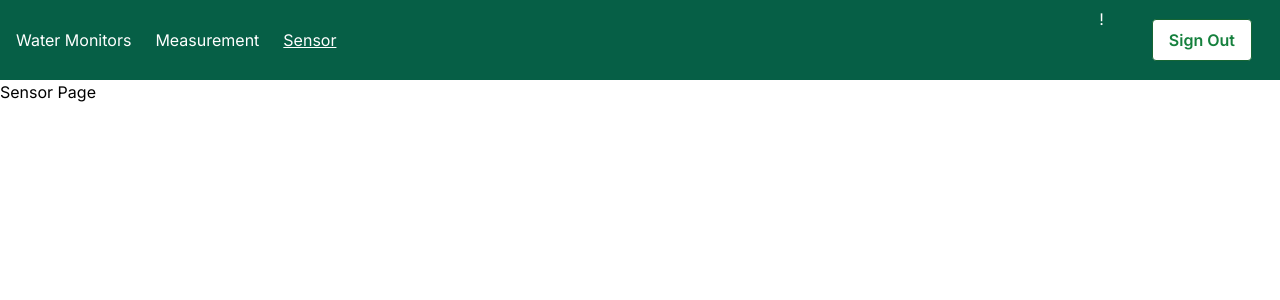
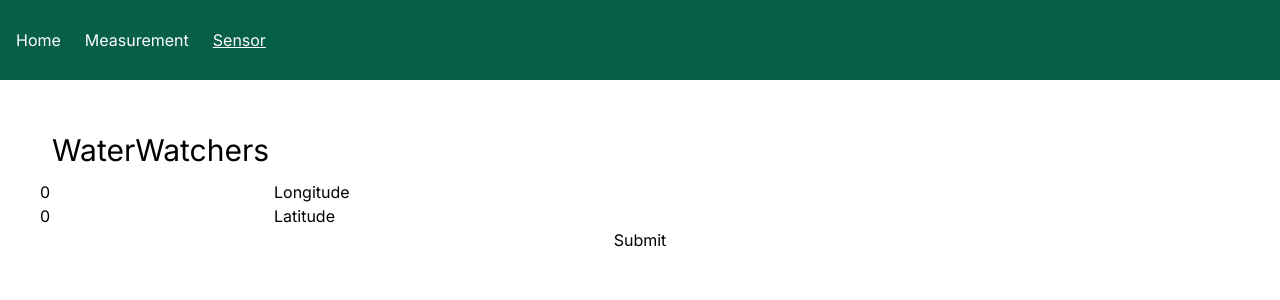
Before and after one commit to syandelbart/watermonitor, a Next.js app: page /sensor in a window 1280 px wide. Shown: the top 300 px of the page. Built offline with nearby package versions, Linux system fonts and the light colour scheme; no server answers.

Commit message:
nav aangepast/ begonnen aan sensor

```diff
--- a/app/componets/NavBar.tsx
+++ b/app/componets/NavBar.tsx
@@ -31,7 +31,7 @@ const Navbar = () => {
             <ul className="hidden md:flex gap-x-6 text-white">
               <li>
                 <Link className={`link ${pathname === '/home' ? 'underline hover:text-green-400' : 'hover:text-green-400'}`} href="/home">
-                  <p>Water Monitors</p>
+                  <p>Home</p>
                 </Link>
               </li>
               <li>
@@ -45,9 +45,9 @@ const Navbar = () => {
                 </Link>
               </li>
             </ul>
-            <ul className="hidden md:flex gap-x-6 text-white">
+            <ul className={` ${user === null ? 'hidden' : 'md:flex gap-x-6 text-white'  }`}>
                 <li>
-                    <Label className="m-3">{user?.email}!</Label>
+                    <Label className="flex m-3 text-lg items-center">{user?.email}</Label>
                 </li>
                 <li>
                     <button className="m-3 bg-transparent hover:bg-green-500 text-green-700 font-semibold hover:text-white py-2 px-4 border bg-white border-green-800 hover:border-transparent rounded"
--- a/app/home/page.tsx
+++ b/app/home/page.tsx
@@ -21,11 +21,7 @@ export default function home() {
 }
 
 return (
-  <main className="flex m-10 flex-col justify-center items-center">
-    <Label className="m-3 text-3xl">Welcome {user?.email}!</Label>
-    <button className="m-3 bg-transparent hover:bg-blue-500 text-blue-700 font-semibold hover:text-white py-2 px-4 border border-blue-500 hover:border-transparent rounded"
-     title="Sign out"  onClick={() => handleLogout()} >
-        Sign Out
-    </button>
+  <main className="flex m-10 flex-col">
+    <Label className="m-3 text-3xl items-start">WaterWatchers</Label>
   </main>);
 }
--- a/app/measurement/page.tsx
+++ b/app/measurement/page.tsx
@@ -1,3 +1,9 @@
+import {Label} from 'reactstrap';
+
 export default function Page() {
-    return <p>Measurement Page</p>;
+
+    return (
+    <main className="flex m-10 flex-col">
+      <Label className="m-3 text-3xl items-start">WaterWatchers</Label>
+    </main>);
   }
--- a/app/sensor/page.tsx
+++ b/app/sensor/page.tsx
@@ -1,3 +1,43 @@
+"use client";
+import {Label} from 'reactstrap';
+import { useState } from 'react';
+
 export default function Page() {
-    return <p>Sensor Page</p>;
+  const [Sensor, setSensor] = useState({municipality: '', name: '',  longitude: 0.00, latitude: 0.00});
+  //const { data, loading, error } = useQuery(GET_COURSE, { variables: { id }, skip: id === 0 });
+
+  function handleInsert() {
   }
+
+  function handleChangeLongitude(value: any) {
+    setSensor({ ...Sensor, longitude: value });
+  }
+
+  function handleChangeLatitude(value: any) {
+    setSensor({ ...Sensor, latitude: value });
+  }
+
+    return (
+    <main className="flex m-10 flex-col">
+      <Label className="m-3 text-3xl items-start">WaterWatchers</Label>
+      <label>
+        <input
+          type="number"
+          name="Longitude"
+          value={Sensor.longitude}
+          onChange={handleChangeLongitude}
+        />
+        Longitude
+      </label>
+      <label>
+        <input
+          type="number"
+          name="Latitude"
+          value={Sensor.latitude}
+          onChange={handleChangeLatitude}
+        />
+        Latitude
+      </label>
+      <button type="submit" onClick={handleInsert}>Submit</button>
+    </main>);
+  }
```
